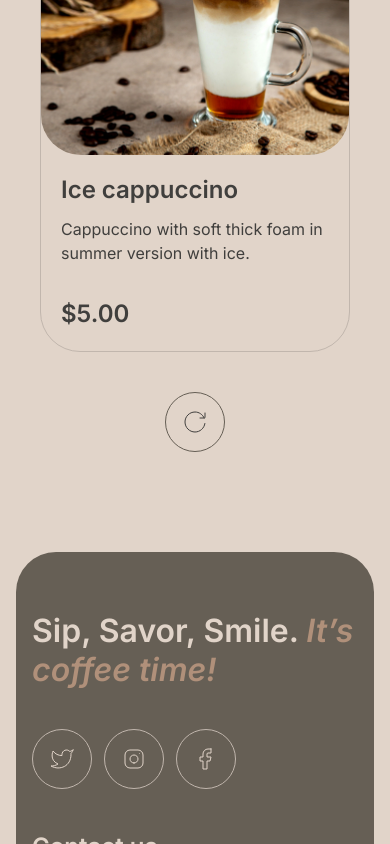
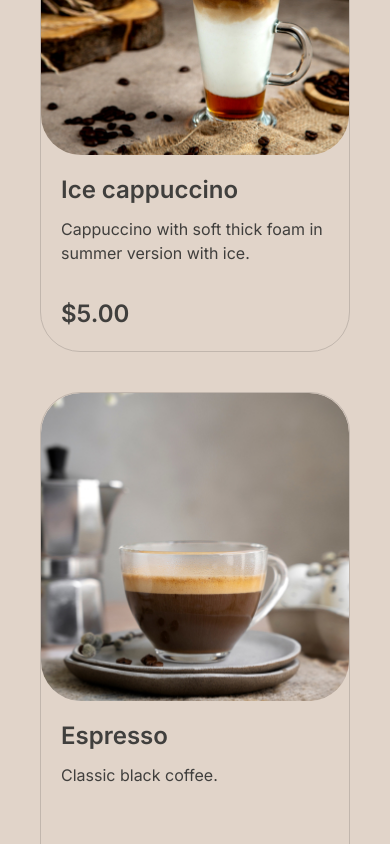
Before and after one commit to onlykozbeet/rsschool-landing-page, a website built with Vite: page menu.html in a window 390 px wide. Both pictures are taken after a click on the button 195 px from the left and 2557 px from the top of the page. Shown: the part 2135-2979 px from the top of the page. Built offline with nearby package versions, Linux system fonts and the light colour scheme; files whose address does not match are found by name.

Commit message:
feat: add refresh button functional

```diff
--- a/menu.html
+++ b/menu.html
@@ -181,7 +181,7 @@
           </div>
         </article>
       </div>
-      <button class="refresh" type="button" aria-label="Show more products"></button>
+      <button class="refresh" type="button"></button>
     </section>
   </main>
   <footer class="footer">
--- /dev/null
+++ b/src/js/refresh.js
@@ -0,0 +1,91 @@
+const MOBILE_BREAKPOINT = 768;
+const INITIAL_CARD_COUNT = 4;
+
+const getRefreshElements = () => {
+  const menu = document.querySelector('.menu');
+  if (!menu) return null;
+
+  const inputs = [...menu.querySelectorAll('.menu__category-input')];
+  const cards = [...menu.querySelectorAll('.menu__card')];
+  const button = menu.querySelector('.refresh');
+
+  if (!inputs.length || !cards.length || !button) return null;
+  return { inputs, cards, button };
+};
+
+const getSelectedCategory = (inputs) => {
+  for (const input of inputs) {
+    if (input.checked) return input.id;
+  }
+
+  return null;
+};
+
+const getActiveCards = (cards, category) => cards.filter((card) => card.classList.contains(`menu__card_${category}`));
+
+const hideCards = (cards) => {
+  cards.forEach((card) => card.classList.add('menu__card--hidden'));
+};
+
+const showCards = (cards) => {
+  cards.forEach((card) => card.classList.remove('menu__card--hidden'));
+};
+
+const updateButton = (button, shouldShow) => {
+  button.classList.toggle('refresh--visible', shouldShow);
+};
+
+const updateCards = (elements, isExpanded = false) => {
+  const category = getSelectedCategory(elements.inputs);
+  if (!category) {
+    hideCards(elements.cards);
+    updateButton(elements.button, false);
+    return;
+  }
+
+  const activeCards = getActiveCards(elements.cards, category);
+  const isMobile = window.innerWidth <= MOBILE_BREAKPOINT;
+  const visibleCount = isMobile && !isExpanded ? INITIAL_CARD_COUNT : activeCards.length;
+
+  hideCards(elements.cards);
+  showCards(activeCards.slice(0, visibleCount));
+  updateButton(elements.button, isMobile && activeCards.length > visibleCount);
+};
+
+const bindCategoryChanges = (elements, resetCards) => {
+  elements.inputs.forEach((input) => input.addEventListener('change', resetCards));
+};
+
+const bindRefreshButton = (elements, showAllCards) => {
+  elements.button.addEventListener('click', showAllCards);
+};
+
+const bindWindowResize = (elements, resetCards) => {
+  let wasMobile = window.innerWidth <= MOBILE_BREAKPOINT;
+
+  window.addEventListener('resize', () => {
+    const isMobile = window.innerWidth <= MOBILE_BREAKPOINT;
+    if (isMobile !== wasMobile) resetCards();
+    wasMobile = isMobile;
+  });
+};
+
+export const initRefresh = () => {
+  const elements = getRefreshElements();
+  if (!elements) return;
+
+  let isExpanded = false;
+  const resetCards = () => {
+    isExpanded = false;
+    updateCards(elements);
+  };
+  const showAllCards = () => {
+    isExpanded = true;
+    updateCards(elements, isExpanded);
+  };
+
+  bindCategoryChanges(elements, resetCards);
+  bindRefreshButton(elements, showAllCards);
+  bindWindowResize(elements, resetCards);
+  resetCards();
+};
--- a/src/main.js
+++ b/src/main.js
@@ -4,12 +4,14 @@ import { initTheme } from './js/theme.js';
 import { initBurger } from './js/burger.js';
 import { initSlider } from './js/slider.js';
 import { initCategory } from './js/category.js';
+import { initRefresh } from './js/refresh.js';
 
 const init = () => {
 	initTheme();
 	initBurger();
 	initSlider();
 	initCategory();
+	initRefresh();
 };
 
 init();
--- a/src/styles/components/_menu.scss
+++ b/src/styles/components/_menu.scss
@@ -187,11 +187,6 @@ body.dark-theme {
       font-size: 6rem;
     }
 
-    &__card {
-      &_coffee:nth-child(n + 5) {
-        display: none;
-      }
-    }
   }
 }
 
@@ -208,11 +203,6 @@ body.dark-theme {
       gap: 4rem;
     }
 
-    &__card {
-      &_coffee:nth-child(n + 5) {
-        display: none;
-      }
-    }
   }
 }
 
@@ -240,9 +230,5 @@ body.dark-theme {
       width: 100%;
     }
 
-    &__card_coffee:nth-child(n + 5) {
-      display: none;
-    }
-
   }
 }
--- a/src/styles/components/_refresh.scss
+++ b/src/styles/components/_refresh.scss
@@ -12,10 +12,8 @@
   cursor: pointer;
 }
 
-@media (max-width: 768px) {
-  #coffee:checked ~ .refresh {
-    display: block;
-  }
+.refresh--visible {
+  display: block;
 }
 
 body.dark-theme .refresh {
```
